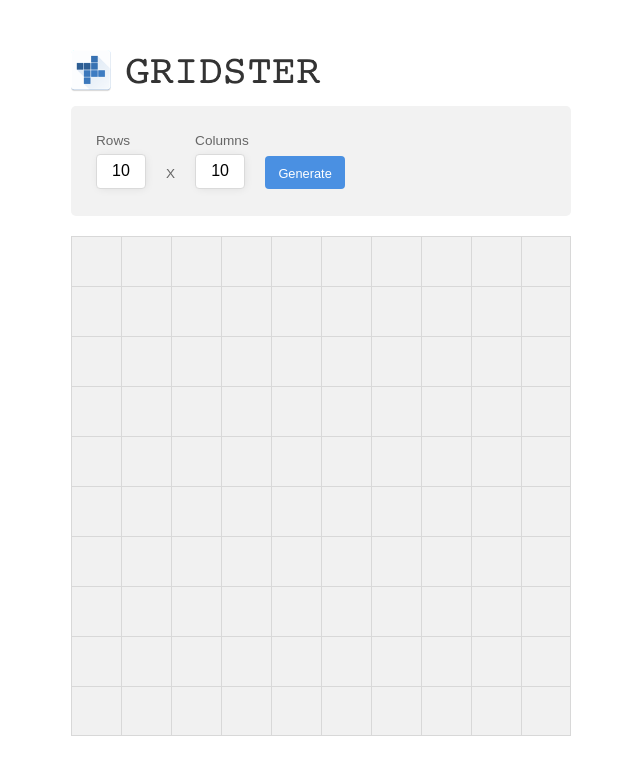
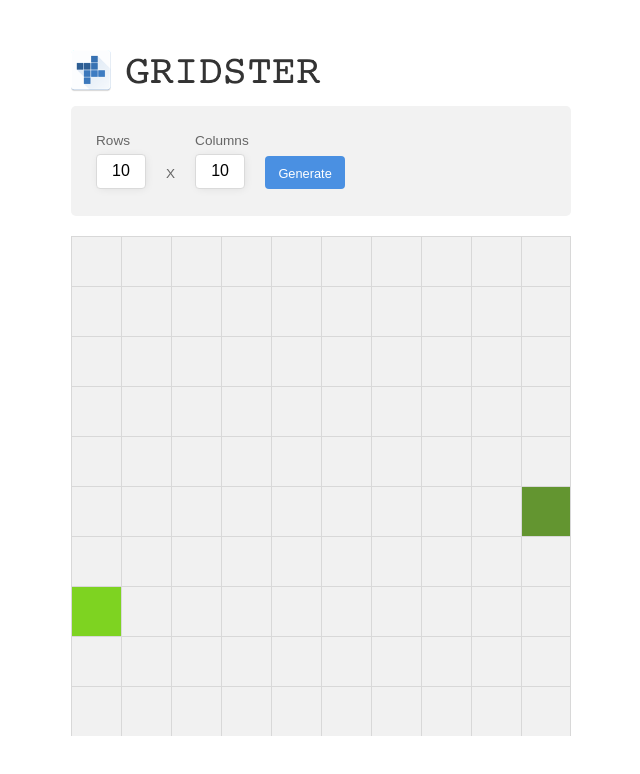
Before and after one commit to omeiregman/gridster, a React app: page / in a window 1280 px wide. Shown: the top 774 px of the page, without its empty margins (319-959 px from the left). Built offline with nearby package versions, Linux system fonts and the light colour scheme.

Commit message:
filled grid, start, end, click

```diff
--- a/src/components/Grid/Grid.js
+++ b/src/components/Grid/Grid.js
@@ -10,12 +10,11 @@ class Grid extends Component {
         columns: this.props.columns,
         startIndex: null,
         endIndex: null,
-        cellMatrix: []
+        cellMatrix: this.generateCellMatrix(this.props.rows, this.props.columns)
     }
 
     setupGrid() {
         const { rows, columns } = this.state;
-
         const startIndex = this.generateRandom(0, rows - 1);
         const endIndex = this.generateRandom(0, rows - 1);
         this.setState({ startIndex, endIndex }, this.paintGrid(rows, columns));
@@ -38,10 +37,19 @@ class Grid extends Component {
         return res;
     }
 
+    onClickCell(row, column) {
+        console.log(99999)
+        let { cellMatrix } = this.state;
+        cellMatrix[row][column] = Math.abs(cellMatrix[row][column] - 1);
+        this.setState({ cellMatrix });
+    }
+
     generateRandom(start, end) {
         let rand = Math.random();
         return Math.round((end - start) * rand) + start;
     }
+
+
 
     componentDidMount() {
         this.setupGrid();
@@ -59,23 +67,37 @@ class Grid extends Component {
 
 
     render() {
-        const { columns } = this.state;
-        const { cellMatrix } = this.state;
+        const { rows, columns, cellMatrix, startIndex, endIndex } = this.state;
 
-        console.log(this.state);
         const cellSize = 500 / columns;
+
+        let gridCells = new Array(rows);
+
+        for (let i = 0; i < rows; i++) {
+            let gridCellsRow = new Array(columns);
+
+            for (let j = 0; j < columns; j++) {
+                gridCellsRow[j] = (
+                    <GridCell
+                        onClick={() => { this.onClickCell(i, j) }}
+                        size={cellSize}
+                        filled={cellMatrix[i][j] === 1 ? true : false}
+                        inPath={null}
+                        start={j == 0 && i == startIndex ? true : false}
+                        end={j == columns - 1 && i == endIndex ? true : false}
+                    />
+                );
+            }
+
+            gridCells[i] = (
+                <div>{gridCellsRow}</div>
+            );
+        }
+
 
         return (
             <section className="Grid">
-                {cellMatrix.map(row => {
-                    return (
-                        <div className="row">
-                            {row.map(itemRow => {
-                                return <GridCell size={cellSize} />
-                            })}
-                        </div>
-                    )
-                })}
+                {gridCells}
             </section>
         )
     }
--- a/src/components/Grid/GridCell.js
+++ b/src/components/Grid/GridCell.js
@@ -1,10 +1,30 @@
 import React from 'react';
-// import PropTypes from 'prop-types';
 
 
-const GridCell = ({ size }) => {
+
+const GridCell = ({ size, filled, inPath, start, end, onClick }) => {
+
+    let colorState = filled ? ' filled' : '';
+
+    if (inPath) {
+        colorState = ' inPath';
+    }
+
+    if (start) {
+        colorState = ' start';
+    }
+
+    if (end) {
+        colorState = ' end';
+    }
+
+
     return (
-        <div className="GridCell" style={{ width: `${size}px`, height: `${size}px` }}></div>
+        <div
+            className={`GridCell${colorState}`} style={{ width: `${size}px`, height: `${size}px` }}
+            onClick={onClick}
+        >
+        </div >
     )
 }
 
--- a/src/components/style.scss
+++ b/src/components/style.scss
@@ -74,11 +74,29 @@
 }
 
 .GridCell {
-    background: #f1f1f1;
     border-top: 1px solid #d8d8d8;
     border-left: 1px solid #d8d8d8;
     display: inline-block;
     box-sizing: border-box;
+    background: '#ffffff';
+    cursor: pointer;
+
+    &.filled {
+        background: rgb(241, 241, 241);
+    }
+
+    &.path {
+        background: rgb(245, 166, 35);
+    }
+
+    &.start {
+        background: rgb(126, 211, 33);
+    }
+
+    &.end {
+        background: rgb(99, 149, 48);
+    }
+
 }
 
 .GridCell:last-child {
```
